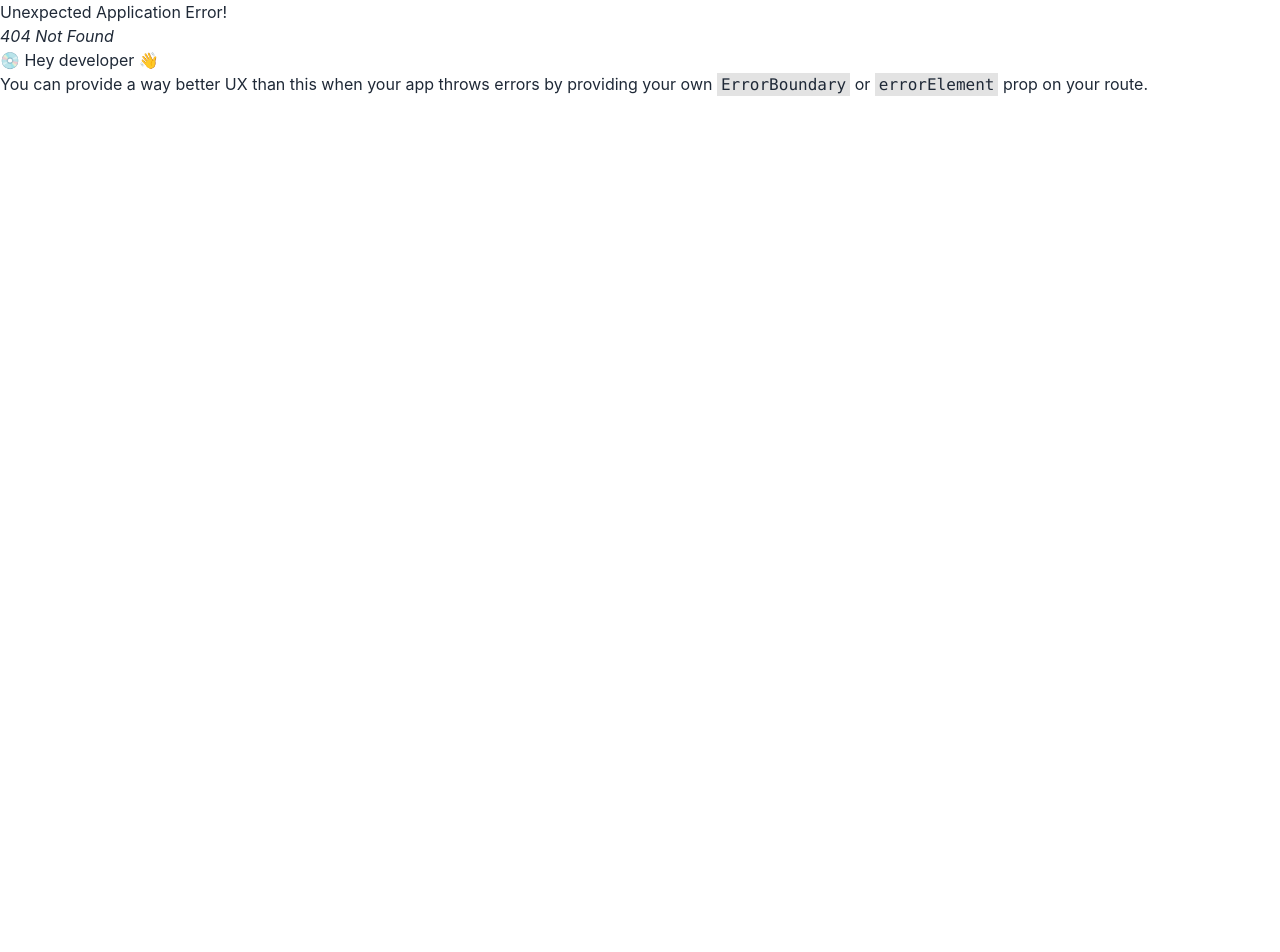
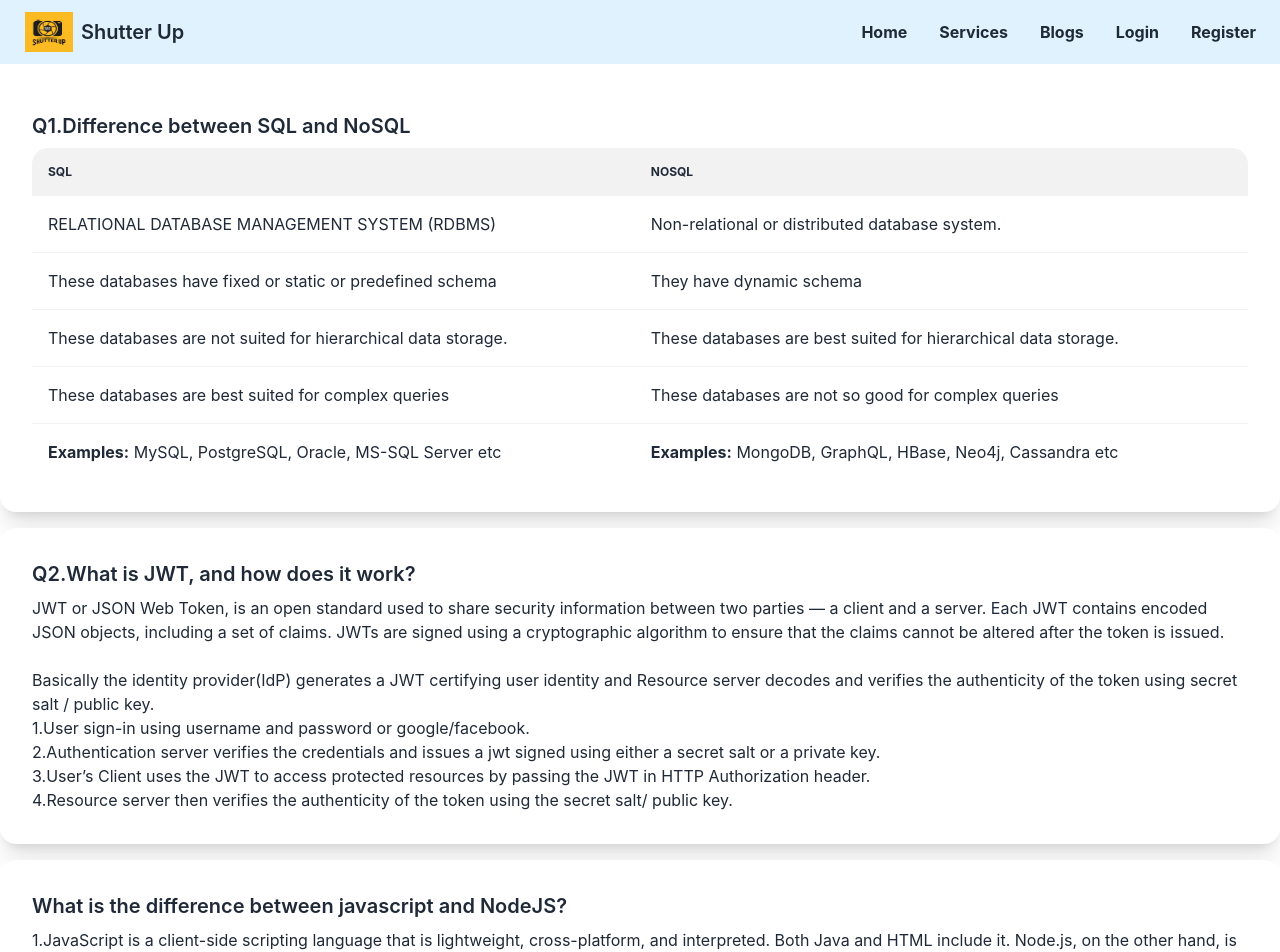
Before and after one commit to biplob2358/shutter-up-client, a React (Create React App) app: page /blogs in a window 1280 px wide. Before the commit this address had no page. Shown: the top 952 px of the page. Before the commit the page ends 800 px from the top, so only its background shows below. Built offline with nearby package versions, Linux system fonts and the light colour scheme.

Commit message:
blogs page added

```diff
--- a/src/Layout/Main.js
+++ b/src/Layout/Main.js
@@ -7,7 +7,9 @@ const Main = () => {
   return (
     <div>
       <Header></Header>
-      <Outlet></Outlet>
+      <div className="min-h-screen">
+        <Outlet></Outlet>
+      </div>
       <Footer></Footer>
     </div>
   );
--- /dev/null
+++ b/src/Pages/Blogs/Blogs.js
@@ -0,0 +1,146 @@
+import React from "react";
+
+const Blogs = () => {
+  return (
+    <div className="mt-4">
+      {/* q-1  */}
+      <div className="card w-full mb-4 bg-base-100 shadow-xl">
+        <div className="card-body">
+          <h2 className="card-title">Q1.Difference between SQL and NoSQL</h2>
+          <div className="overflow-x-auto">
+            <table className="table w-full">
+              {/* <!-- head --> */}
+              <thead>
+                <tr>
+                  <th>SQL</th>
+                  <th>NoSQL</th>
+                </tr>
+              </thead>
+              <tbody>
+                {/* <!-- row 1 --> */}
+                <tr>
+                  <td>RELATIONAL DATABASE MANAGEMENT SYSTEM (RDBMS)</td>
+                  <td> Non-relational or distributed database system.</td>
+                </tr>
+                <tr>
+                  <td>
+                    These databases have fixed or static or predefined schema
+                  </td>
+                  <td> They have dynamic schema</td>
+                </tr>
+                <tr>
+                  <td>
+                    These databases are not suited for hierarchical data
+                    storage.
+                  </td>
+                  <td>
+                    These databases are best suited for hierarchical data
+                    storage.
+                  </td>
+                </tr>
+                <tr>
+                  <td>These databases are best suited for complex queries</td>
+                  <td>These databases are not so good for complex queries</td>
+                </tr>
+                <tr>
+                  <td>
+                    <span className="font-bold">Examples:</span> MySQL,
+                    PostgreSQL, Oracle, MS-SQL Server etc
+                  </td>
+                  <td>
+                    <span className="font-bold"> Examples:</span> MongoDB,
+                    GraphQL, HBase, Neo4j, Cassandra etc
+                  </td>
+                </tr>
+              </tbody>
+            </table>
+          </div>
+        </div>
+      </div>
+      {/* q-2  */}
+      <div className="card mb-4 w-full bg-base-100 shadow-xl">
+        <div className="card-body">
+          <h2 className="card-title">Q2.What is JWT, and how does it work?</h2>
+          <p>
+            JWT or JSON Web Token, is an open standard used to share security
+            information between two parties — a client and a server. Each JWT
+            contains encoded JSON objects, including a set of claims. JWTs are
+            signed using a cryptographic algorithm to ensure that the claims
+            cannot be altered after the token is issued.
+            <br />
+            <br />
+            Basically the identity provider(IdP) generates a JWT certifying user
+            identity and Resource server decodes and verifies the authenticity
+            of the token using secret salt / public key.
+            <br />
+            1.User sign-in using username and password or google/facebook.{" "}
+            <br />
+            2.Authentication server verifies the credentials and issues a jwt
+            signed using either a secret salt or a private key.
+            <br />
+            3.User’s Client uses the JWT to access protected resources by
+            passing the JWT in HTTP Authorization header.
+            <br />
+            4.Resource server then verifies the authenticity of the token using
+            the secret salt/ public key.
+          </p>
+        </div>
+      </div>
+      {/* q-3  */}
+      <div className="card w-full mb-4 bg-base-100 shadow-xl">
+        <div className="card-body">
+          <h2 className="card-title">
+            What is the difference between javascript and NodeJS?
+          </h2>
+          <p>
+            1.JavaScript is a client-side scripting language that is
+            lightweight, cross-platform, and interpreted. Both Java and HTML
+            include it. Node.js, on the other hand, is a V8-based server-side
+            programming language. <br /> <br />
+            2. JavaScript is a simple programming language that can be used with
+            any browser that has the JavaScript Engine installed. Node.js, on
+            the other hand, is an interpreter or execution environment for the
+            JavaScript programming language. It requires libraries that can be
+            conveniently accessed from JavaScript programming to be more
+            helpful.
+            <br /> <br />
+            3. Any engine may run JavaScript. As a result, writing JavaScript is
+            incredibly easy, and any working environment is similar to a
+            complete browser. Node.js, on the other hand, only enables the V8
+            engine. Written JavaScript code, on the other hand, can run in any
+            context, regardless of whether the V8 engine is supported.
+            <br /> <br />
+            4. A specific non-blocking operation is required to access any
+            operating system. There are a few essential objects in JavaScript,
+            but they are entirely OS-specific. Node.js, on the other hand, can
+            now operate non-blocking software tasks out of any JavaScript
+            programming. It contains no OS-specific constants. Node.js
+            establishes a strong relationship with the system files, allowing
+            companies to read and write to the hard drive.
+          </p>
+        </div>
+      </div>
+      {/* q-4  */}
+      <div className="card w-full bg-base-100 shadow-xl">
+        <div className="card-body">
+          <h2 className="card-title">
+            Q4.How does NodeJS handle multiple requests at the same time?
+          </h2>
+          <p>
+            NodeJS receives multiple client requests and places them into
+            EventQueue. NodeJS is built with the concept of event-driven
+            architecture. NodeJS has its own EventLoop which is an infinite loop
+            that receives requests and processes them. EventLoop is the listener
+            for the EventQueue. If NodeJS can process the request without I/O
+            blocking then the event loop would itself process the request and
+            sends the response back to the client by itself. But, it is possible
+            to process multiple requests parallelly using the NodeJS cluster
+            module or worker_threads module.
+          </p>
+        </div>
+      </div>
+    </div>
+  );
+};
+
+export default Blogs;
--- a/src/Router/Routes/Routes.js
+++ b/src/Router/Routes/Routes.js
@@ -1,5 +1,6 @@
 import { createBrowserRouter } from "react-router-dom";
 import Main from "../../Layout/Main";
+import Blogs from "../../Pages/Blogs/Blogs";
 import Home from "../../Pages/Home/Home/Home";
 import Services from "../../Pages/Services/Services";
 import ServicesDetails from "../../Pages/ServicesDetails/ServicesDetails";
@@ -25,6 +26,10 @@ const router = createBrowserRouter([
         loader: ({ params }) =>
           fetch(`http://localhost:5000/services/${params.id}`),
       },
+      {
+        path: "/blogs",
+        element: <Blogs></Blogs>,
+      },
     ],
   },
 ]);
```
